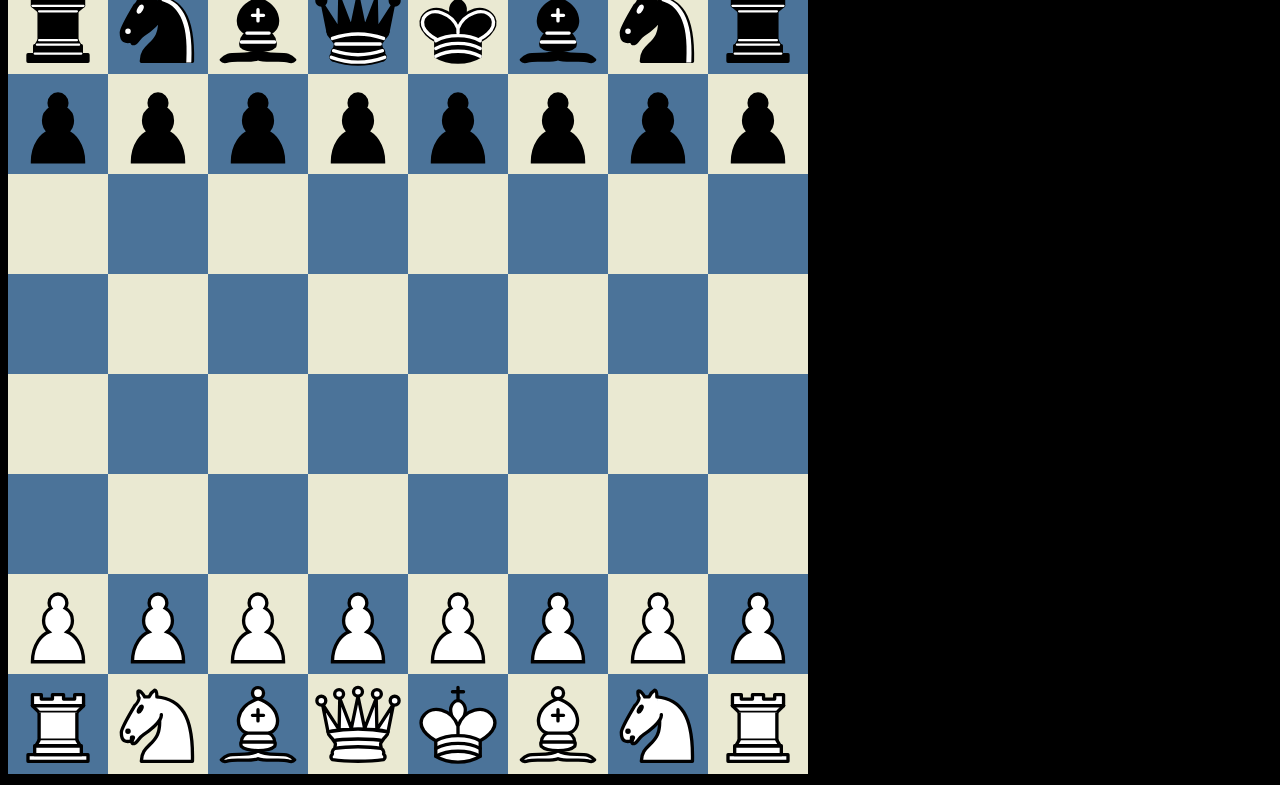
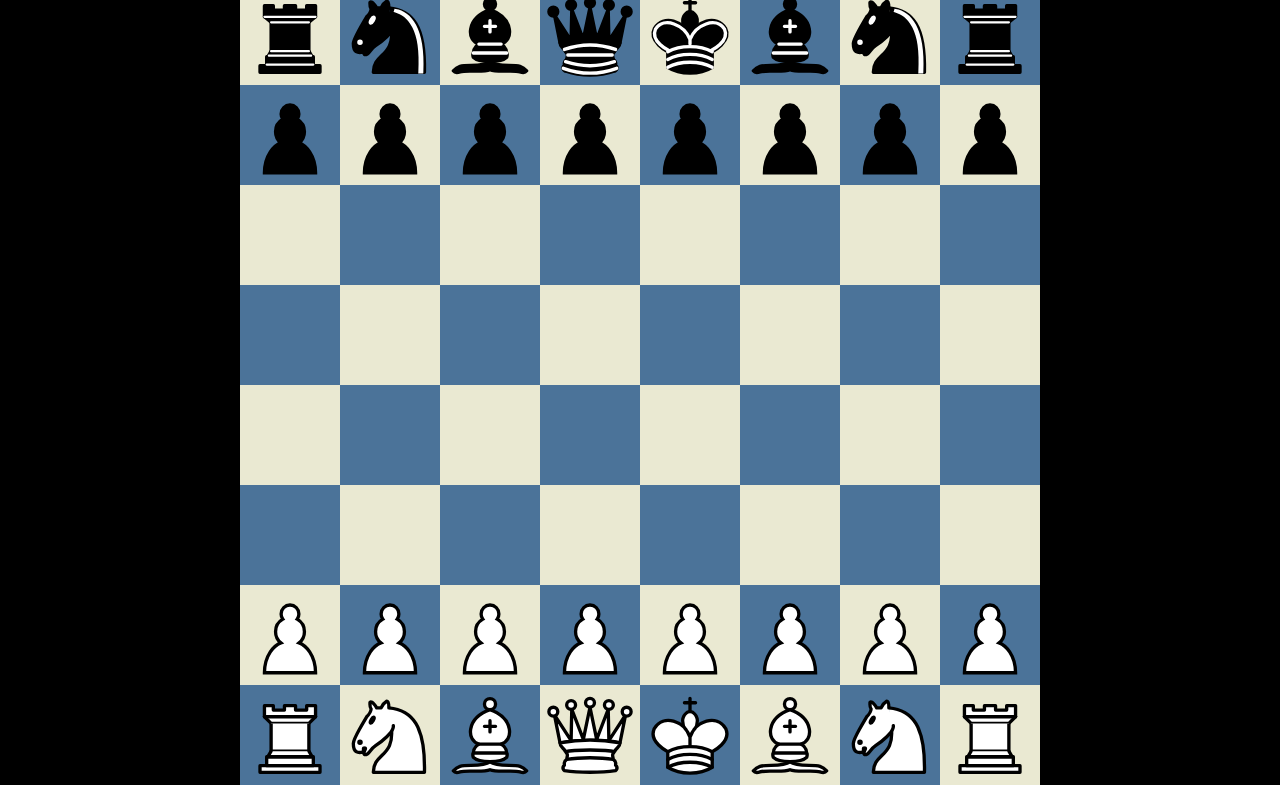
Before and after one commit to andrehebra/chess-javascript, a website with bundled scripts: page index.html in a window 1280 px wide. Shown: the part 34-819 px from the top of the page. Built offline with nearby package versions, Linux system fonts and the light colour scheme.

Commit message:
centered board on screen

```diff
--- a/index.html
+++ b/index.html
@@ -10,9 +10,12 @@
         <link rel="stylesheet" href="./style.css">
     </head>
     <body>
-        <div id="playGrid">
 
+        <div class="container">
+            <h1>Try to Beat the Computer!</h1>
+            <div id="playGrid"></div>
         </div>
+
         <script src="chessDisplayBundle.js" async defer></script>
 
 
--- a/style.css
+++ b/style.css
@@ -1,13 +1,28 @@
+* {
+    padding: 0px;
+    margin: 0px;
+}
+
 body {
     background-color: black;
+    height: 100vh;
+    width: 100vw;
+
+    padding: 0px;
+    margin: 0px;
+}
+
+h1 {
+    color: white;
+}
+
+.container {
+    height: 100vh;
+
+    display: flex;
+    flex-direction: column;
     align-items: center;
     justify-content: center;
-    width: 100%;
-}
-
-.playGrid {
-    align-items: space-around;
-    justify-content: space-around;
 }
 
 .row {
@@ -33,5 +48,5 @@ body {
 }
 
 .darken {
-    opacity: 0.5;
+    opacity: 0.7;
 }
```
